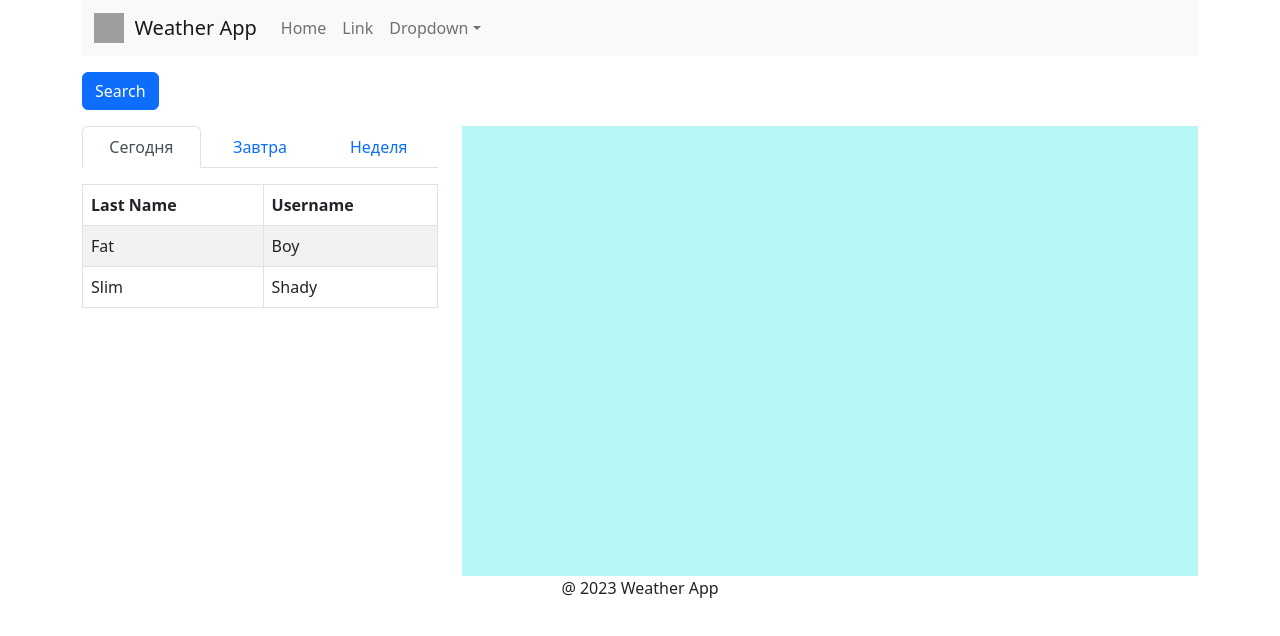
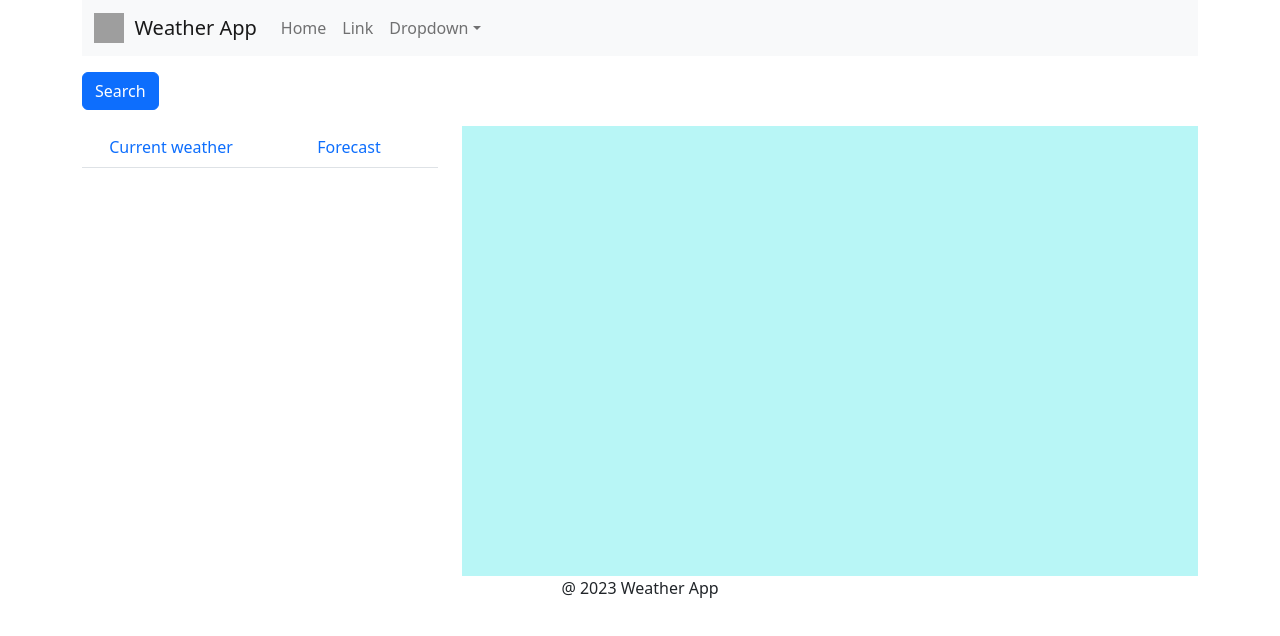
Before and after one commit to Antariy/weather-app, a React (Create React App) app: page / in a window 1280 px wide. Shown: the top 636 px of the page. Built offline with nearby package versions, Linux system fonts and the light colour scheme; grey boxes are pictures that could not be loaded.

Commit message:
homeworkFixes

```diff
--- a/src/Body/TabWeatherPeriod.jsx
+++ /dev/null
@@ -1,35 +0,0 @@
-import React, { useState } from 'react';
-import Tab from 'react-bootstrap/Tab';
-import Tabs from 'react-bootstrap/Tabs';
-
-import WeatherToday from './WeatherToday';
-import WeatherTomorrow from './WeatherTomorrow';
-import WeatherWeek from './WeatherWeek';
-
-
-function TabWeatherPeriod() {
-  const [key, setKey] = useState('today');
-
-  return (
-    <Tabs
-      id="tab-weather-period"
-      activeKey={key}
-      onSelect={(k) => setKey(k)}
-      className="mb-3"
-      justify
-    >
-      <Tab eventKey="today" title="Сегодня">
-        <WeatherToday />
-      </Tab>
-      <Tab eventKey="tomorrow" title="Завтра">
-        <WeatherTomorrow />
-      </Tab>
-      <Tab eventKey="week" title="Неделя">
-        <WeatherWeek />
-      </Tab>
-
-    </Tabs>
-  );
-}
-
-export default TabWeatherPeriod;
--- /dev/null
+++ b/src/Body/WeatherPeriods.jsx
@@ -0,0 +1,26 @@
+import React, { useState } from 'react';
+import Tab from 'react-bootstrap/Tab';
+import Tabs from 'react-bootstrap/Tabs';
+import Data from './Data'
+
+function WeatherPeriods() {
+  const [key, setKey] = useState('today');
+
+  return (
+    <Tabs
+      activeKey={key}
+      onSelect={(k) => setKey(k)}
+      className="mb-3"
+      justify
+    >
+      <Tab eventKey="current" title="Current weather">
+        <Data />
+      </Tab>
+      <Tab eventKey="forcast" title="Forecast">
+        <Data />
+        </Tab>
+    </Tabs>
+  );
+}
+
+export default WeatherPeriods;
--- a/src/Body/WeatherToday.jsx
+++ /dev/null
@@ -1,26 +0,0 @@
-import Table from 'react-bootstrap/Table';
-
-function WeatherToday() {
-  return (
-    <Table striped bordered hover>
-      <thead>
-        <tr>
-          <th>Last Name</th>
-          <th>Username</th>
-        </tr>
-      </thead>
-      <tbody>
-        <tr>
-          <td>Fat</td>
-          <td>Boy</td>
-        </tr>
-        <tr>
-          <td>Slim</td>
-          <td>Shady</td>
-        </tr>
-       </tbody>
-    </Table>
-  );
-}
-
-export default WeatherToday;
--- a/src/Body/WeatherTomorrow.jsx
+++ /dev/null
@@ -1,26 +0,0 @@
-import Table from 'react-bootstrap/Table';
-
-function WeatherTomorrow() {
-  return (
-    <Table striped bordered hover>
-      <thead>
-        <tr>
-          <th>Last Name</th>
-          <th>Username</th>
-        </tr>
-      </thead>
-      <tbody>
-        <tr>
-          <td>Tony</td>
-          <td>Stark</td>
-        </tr>
-        <tr>
-          <td>Iron</td>
-          <td>Man</td>
-        </tr>
-       </tbody>
-    </Table>
-  );
-}
-
-export default WeatherTomorrow;
--- a/src/Body/WeatherWeek.jsx
+++ /dev/null
@@ -1,26 +0,0 @@
-import Table from 'react-bootstrap/Table';
-
-function WeatherWeek() {
-  return (
-    <Table striped bordered hover>
-      <thead>
-        <tr>
-          <th>Last Name</th>
-          <th>Username</th>
-        </tr>
-      </thead>
-      <tbody>
-        <tr>
-          <td>Jean</td>
-          <td>Claude</td>
-        </tr>
-        <tr>
-          <td>Van</td>
-          <td>Damme</td>
-        </tr>
-       </tbody>
-    </Table>
-  );
-}
-
-export default WeatherWeek;
--- a/src/Body/index.jsx
+++ b/src/Body/index.jsx
@@ -2,8 +2,7 @@ import { useState } from 'react';
 import Row from 'react-bootstrap/Row';
 import Col from 'react-bootstrap/Col';
 import Button from 'react-bootstrap/Button';
-import TabWeatherPeriod from './TabWeatherPeriod';
-// import Data from './Data';
+import WeatherPeriods from './WeatherPeriods';
 import SideBar from './SideBar';
 import './Body.scss';
 
@@ -22,7 +21,7 @@ function Body() {
     </div>
     <Row>
        <Col md={4}>
-        <TabWeatherPeriod />
+        <WeatherPeriods />
         {/* <Data /> */}
        </Col>
        <Col md={8}>
```
